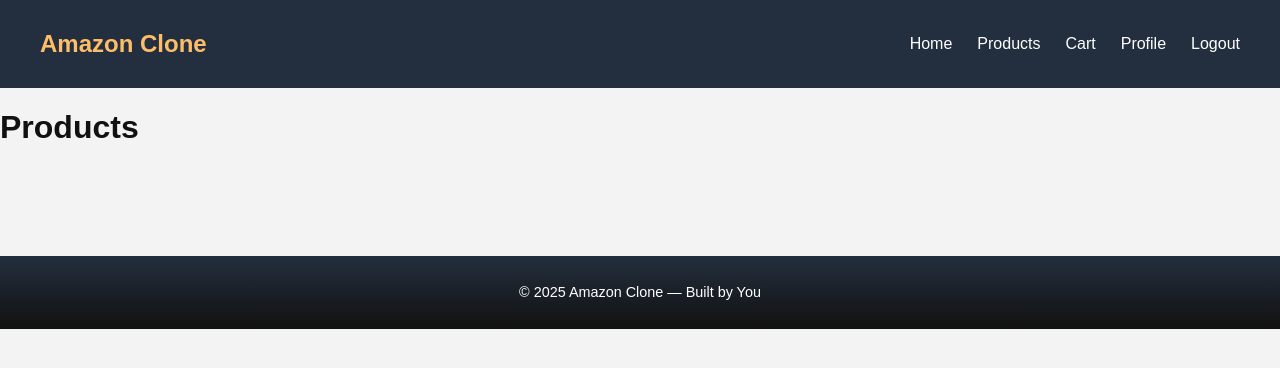
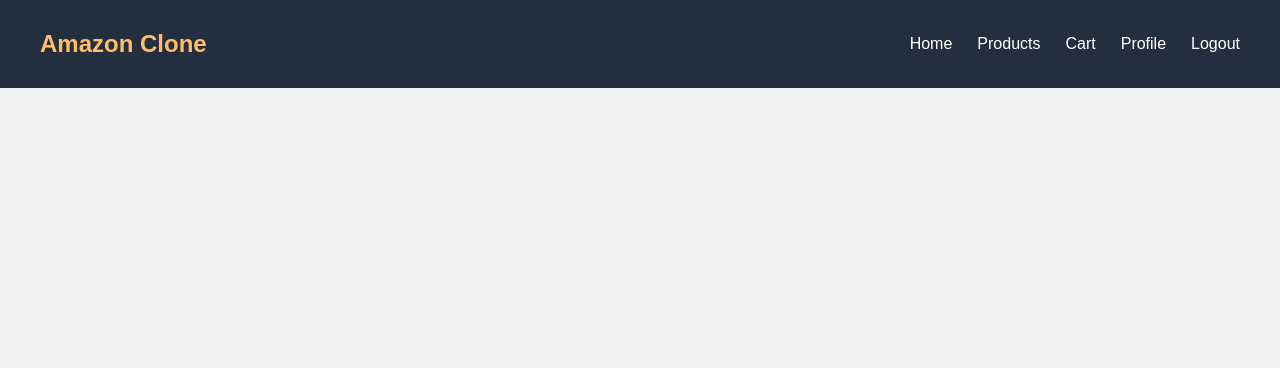
Before and after one commit to Abinaya5829/Amazon_Clone, a plain HTML site: page frontend/index.html in a window 1280 px wide. Drawn offline with Linux system fonts and the light colour scheme; files that its build step writes are made by us from their sources; no server answers; files whose address does not match are found by name.

Commit message:
Updated some files

```diff
--- a/frontend/index.html
+++ b/frontend/index.html
@@ -12,16 +12,6 @@
   <div id="navbar"></div>
 
   <!-- Product section -->
-  <main class="container">
-    <h1>Products</h1>
-    <div class="products" id="product-list"></div>
-  </main>
-
-  <!-- Footer -->
-  <footer>
-    <p>© 2025 Amazon Clone — Built by You</p>
-  </footer>
-
   <!-- Script to load navbar -->
   <script>
     fetch("components/navbar.html")
```
